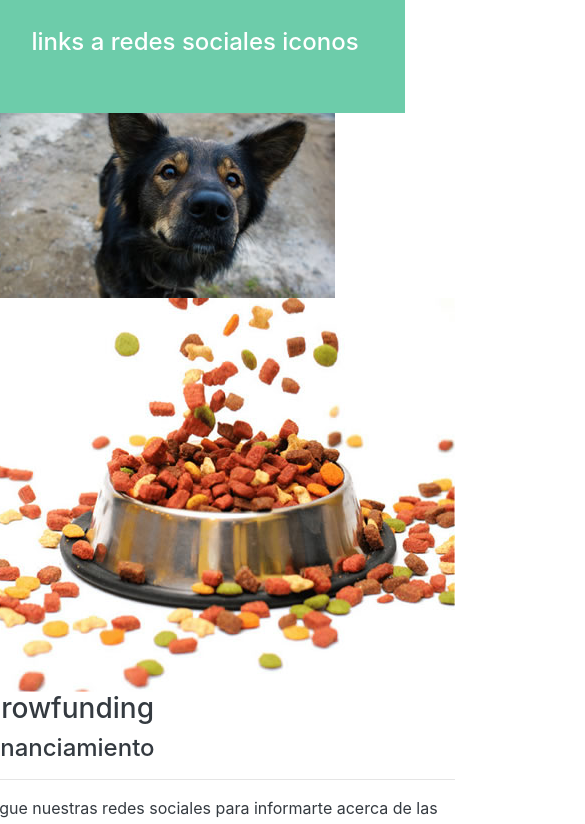
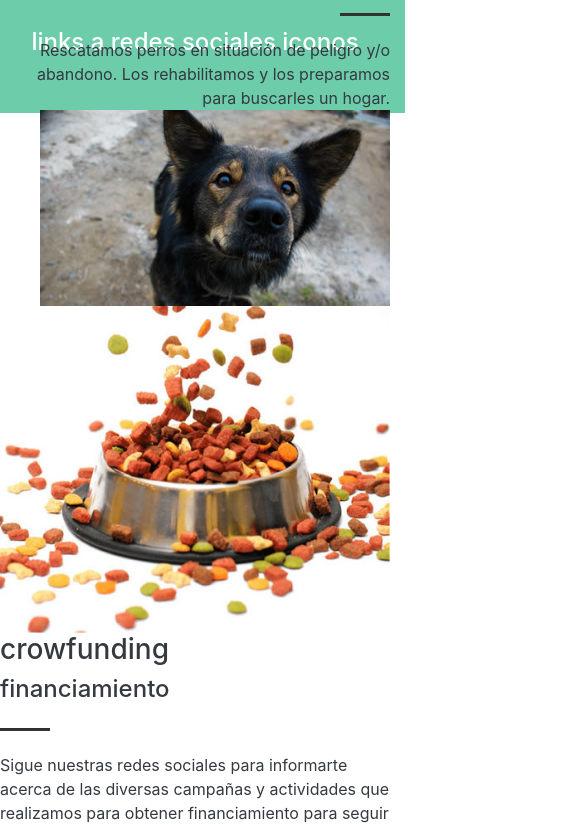
Before and after one commit to Miikesan/mis-perris, a plain HTML site: page index.html in a window 390 px wide. Shown: the part 697-1521 px from the top of the page, 585 px wide, since content can reach past the window. Drawn offline with nearby package versions, Linux system fonts and the light colour scheme.

Commit message:
contenido centrado

```diff
--- a/css/estilo.css
+++ b/css/estilo.css
@@ -8,12 +8,40 @@
   flex-direction: column;
   text-align: center;
 }
-.centrarletras{
+/* .centrarletras{
     display: flex;
     justify-content: center;
     flex-direction: column;
     text-align: right;
-}
+} */
 .grosor{
     height: 80px;
 }
+#contenido{
+    /* padding: 20px; */
+}
+#crow{
+    text-align: left;
+    justify-content: flex-end;
+    float: right;
+}
+#rescate{
+    float: left;
+    text-align: right;
+}
+hr{
+    display: inline-block;
+    width: 50px;
+    height: 2px;
+    background: #333;
+}
+#imagenescachorros{
+    display: flex;
+    align-content: space-around;
+}
+
+@media (max-width: 600px){
+#imagenrescate{
+    justify-content: flex-end;
+}
+}
--- a/index.html
+++ b/index.html
@@ -67,28 +67,28 @@
                         <br>
                 </div>
         </div>
-        <div id="contenido" class="row text-dark">
-                <div id="rescate col-lg-6 col-xs-12">
-                        <div class="centrarletras">
+        <div id="contenido" class="row text-dark centrarletras">
+                <div class="col-lg-6 col-md-6 col-xs-12" id="rescate">
+                        <div >
                                 <h2>rescate</h2>
                         </div>
-                        <div class="centrarletras">
+                        <div >
                                 <h3>etapa uno</h3>
                         </div>
                         <hr>
-                        <div class="centrarletras">
+                        <div >
 
                                         Rescatamos perros en situación de peligro y/o abandono. Los rehabilitamos y los preparamos para buscarles un hogar.
 
                         </div>
-                        <div>
+                        <div id="imagenrescate">
                                 <img src="img/rescate.jpg">
                         </div>
                 </div>
 
-                <div id="crow col-lg-6 col-xs-12">
+                <div class="crow col-lg-6 col-md-6 col-xs-12 " id="crow">
                         <div>
-                                <img src="img/crowfunding.jpg">
+                                <img src="img/crowfunding.jpg" class="img-fluid">
                         </div>
                         <div>
                                 <h3>crowfunding</h3>
@@ -108,8 +108,14 @@
                         </div>
                 </div>
         </div>
-        <div id="imagenes cachorros" class="row">
-
+        <div id="imagenes cachorros" class="row colorheader">
+                <div><img src="img/perro1.jpg" class="img-fluid"></div>
+                <div><img src="img/perro2.jpg" class="img-fluid"></div>
+                <div><img src="img/perro3.jpg" class=img-fluid"></div>
+                <div><img src="img/perro4.jpg" class="img-fluid"></div>
+                <div><img src="img/perro5.jpg"class="img-fluid"></div>
+                <div><img src="img/perro6.jpg"class="img-fluid"></div>
+                <div><img src="img/perro7.jpg"class="img-fluid"></div>
         </div>
         <div id="footer" class="row">
                 <p>Desarrollo web y mobile</p>
```
Also changed, not shown: img/perro1.jpg (added), img/perro2.jpg (added), img/perro3.jpg (added), img/perro4.jpg (added), img/perro5.jpg (added), img/perro6.jpg (added), img/perro7.jpg (added).
